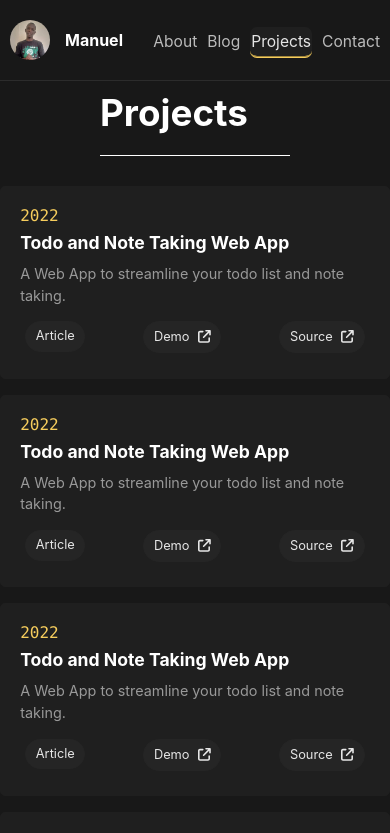
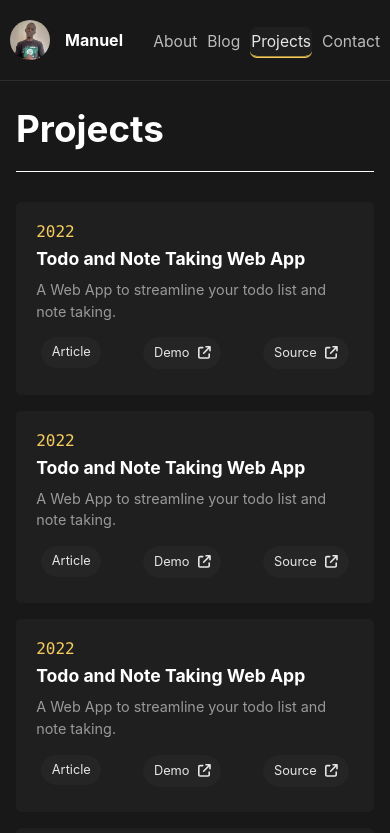
Before and after one commit to Manuel-kl/Manuel-portfolio, a Vue app: page /projects in a window 390 px wide. Shown: the top 833 px of the page. Built offline with nearby package versions, Linux system fonts and the light colour scheme.

Commit message:
Make the project responsive

```diff
--- a/src/components/FooterComponent.vue
+++ b/src/components/FooterComponent.vue
@@ -106,12 +106,13 @@ h4,
     display: none;
   }
   .footer .greetings-sm h3 {
-    font-size: 1.4rem;
+    font-size: 1.2rem;
     word-spacing: 0.3rem;
   }
   .footer .greetings-sm h4 {
     color: var(--font-color-muted);
     font-weight: 100;
+    font-size: 1rem;
   }
   .footer {
     padding: 0.4rem;
--- a/src/components/ProjectsComponent.vue
+++ b/src/components/ProjectsComponent.vue
@@ -531,4 +531,10 @@ export default {
     margin: var(--margin-lg);
   }
 }
+@media screen and (max-width: 655px) {
+  .pro-heading h2,
+  .projects-lists {
+    margin: 1rem;
+  }
+}
 </style>
```
